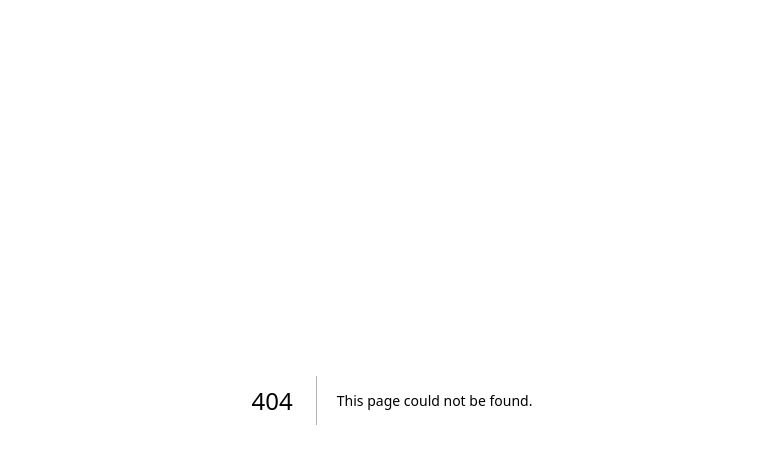
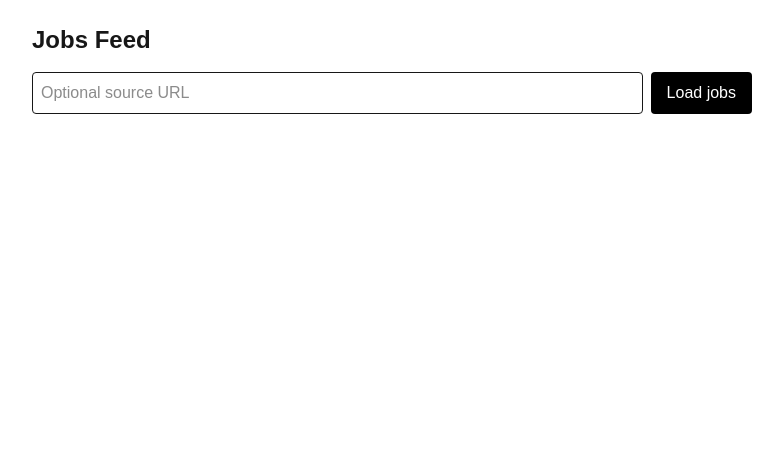
Before and after one commit to vladdehtiarov/jobAI, a Next.js app: page /jobs in a window 1280 px wide. Before the commit this address had no page. Shown: the top 464 px of the page, without its empty margins (248-1031 px from the left). Built offline with nearby package versions, Linux system fonts and the light colour scheme.

Commit message:
feat(jobs): add jobs feed UI connected to ingest endpoint

```diff
--- /dev/null
+++ b/src/app/jobs/page.tsx
@@ -0,0 +1,55 @@
+'use client'
+import { useState } from 'react'
+
+type Job = { title?: string; company?: string; location?: string }
+
+export default function JobsPage() {
+  const [jobs, setJobs] = useState<Job[]>([])
+  const [status, setStatus] = useState('')
+  const [sourceUrl, setSourceUrl] = useState('')
+
+  const loadJobs = async () => {
+    setStatus('Loading...')
+    const res = await fetch('/api/ingest/jobs', {
+      method: 'POST',
+      headers: { 'content-type': 'application/json' },
+      body: JSON.stringify(sourceUrl ? { sourceUrl } : {}),
+    })
+    const data = await res.json().catch(() => ({}))
+    if (!res.ok) {
+      setStatus(`Error: ${data?.error || 'failed'}`)
+      setJobs([])
+      return
+    }
+    const items = Array.isArray(data?.jobs) ? data.jobs : [
+      { title: 'Senior Full-Stack Engineer', company: 'Acme', location: 'Remote' },
+      { title: 'Backend Engineer (Node.js)', company: 'Globex', location: 'Remote EU' },
+    ]
+    setJobs(items)
+    setStatus(data?.mocked ? 'Loaded mocked jobs ✅' : 'Loaded jobs ✅')
+  }
+
+  return (
+    <main className="max-w-3xl mx-auto p-6 space-y-4">
+      <h1 className="text-2xl font-semibold">Jobs Feed</h1>
+      <div className="flex gap-2">
+        <input
+          className="flex-1 border rounded p-2"
+          placeholder="Optional source URL"
+          value={sourceUrl}
+          onChange={(e) => setSourceUrl(e.target.value)}
+        />
+        <button className="px-4 py-2 rounded bg-black text-white" onClick={loadJobs}>Load jobs</button>
+      </div>
+      {status && <p className="text-sm text-gray-700">{status}</p>}
+      <div className="space-y-2">
+        {jobs.map((j, i) => (
+          <div key={i} className="border rounded p-3">
+            <div className="font-medium">{j.title || 'Untitled role'}</div>
+            <div className="text-sm text-gray-600">{j.company || 'Unknown company'} • {j.location || 'Unknown location'}</div>
+          </div>
+        ))}
+      </div>
+    </main>
+  )
+}
```
